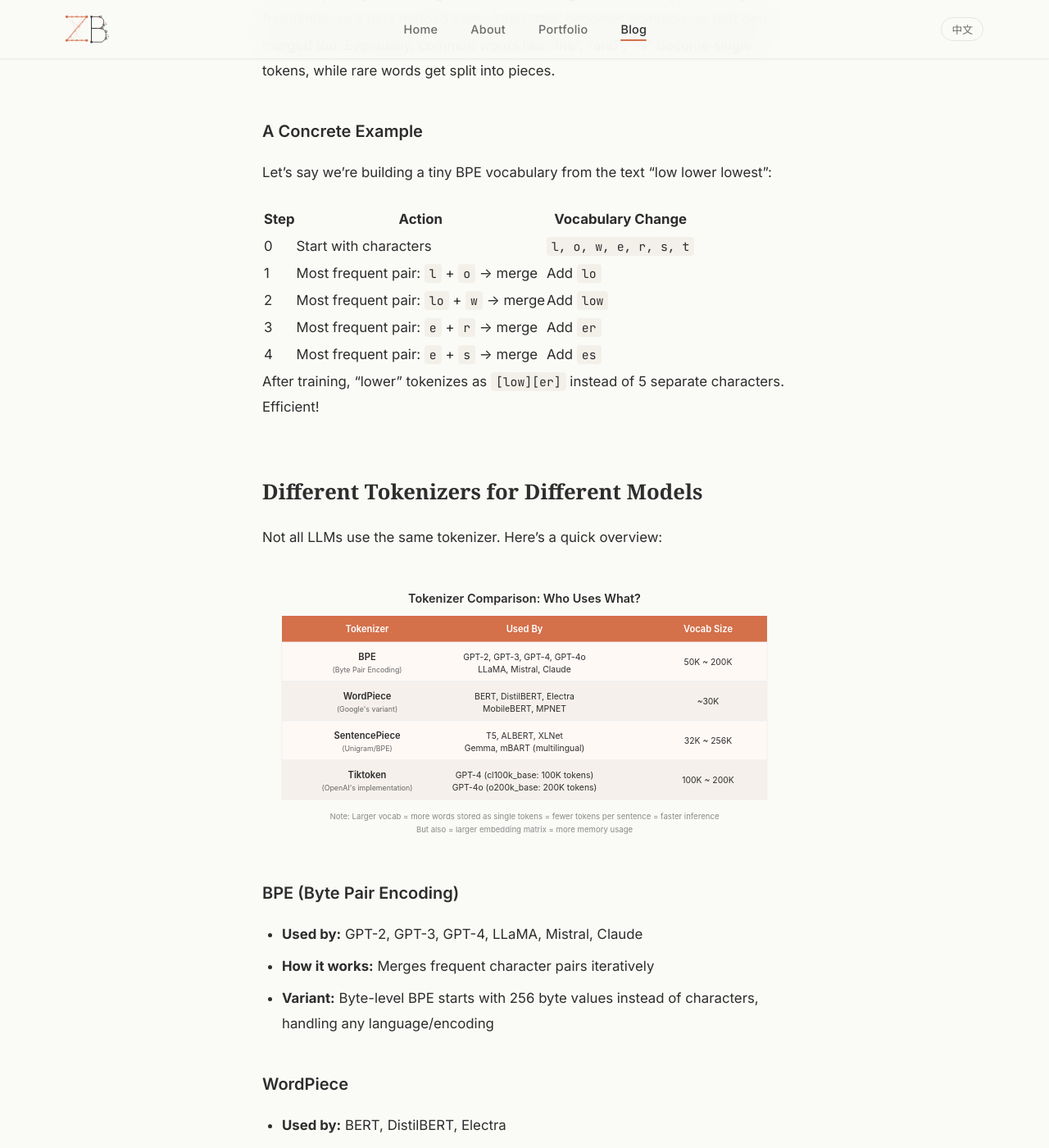
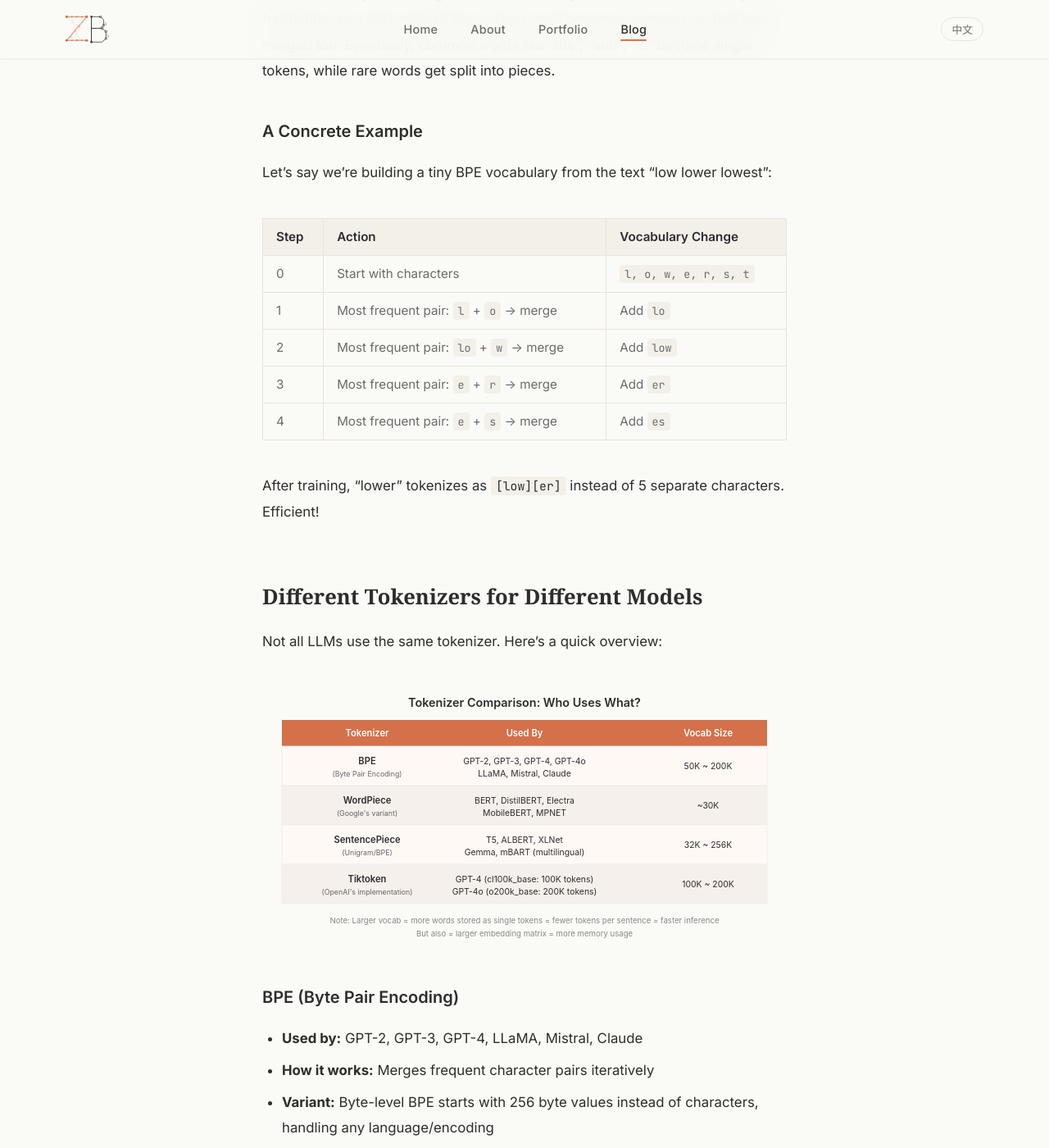
Before and after one commit to hzxbzp/hzxbzp.github.io, a Jekyll site: the page built from _posts/2026-05-16-why-llms-cant-reverse-words.md, in a window 1280 px wide and 1400 px high, scrolled down 5409 px. Shown: the whole window at 82% size. Built offline with Jekyll 4.4.1, drawn with Linux system fonts in a browser that asks for light colours; comment, search, counter and statistics services are not loaded.

Commit message:
Add table styles for blog prose content

```diff
--- a/assets/css/style.css
+++ b/assets/css/style.css
@@ -918,6 +918,37 @@
   margin-bottom: var(--space-sm);
 }
 
+.prose table {
+  width: 100%;
+  border-collapse: collapse;
+  margin: var(--space-xl) 0;
+  font-size: 0.95rem;
+}
+
+.prose thead {
+  background: var(--color-bg-alt);
+}
+
+.prose th,
+.prose td {
+  padding: var(--space-sm) var(--space-md);
+  border: 1px solid var(--color-border);
+  text-align: left;
+}
+
+.prose th {
+  font-weight: 600;
+  color: var(--color-text);
+}
+
+.prose td {
+  color: var(--color-text-light);
+}
+
+.prose tbody tr:hover {
+  background: var(--color-accent-light);
+}
+
 /* Post navigation */
 .post-nav {
   display: grid;
```
